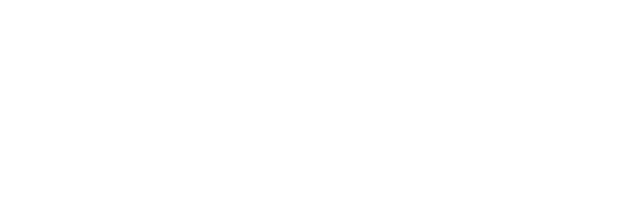
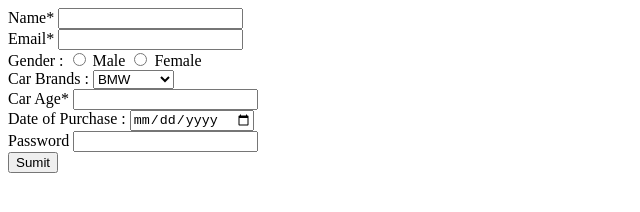
Before and after one commit to acciojob/car-insurance-form-R-K-96, a website: page main.html in a window 1280 px wide. Shown: the whole page, without its empty margins (0-640 px from the left). Drawn offline with Linux system fonts and the light colour scheme.

Commit message:
created a submission

```diff
--- a/main.html
+++ b/main.html
@@ -8,6 +8,55 @@
 
 <body>
 	<!-- the entire body must be written by student -->
+	<form method="post">
+
+		<div>
+			<label for=name>Name*</label>
+			<input type = name id=name required>
+		</div>
+
+		<div>
+			<label for=email>Email*</label>
+			<input type =email id=email required>
+		</div>
+
+		<div>
+			<label for=gender>Gender :</label>
+			<input type = "radio" id=gender required>
+			<span>Male</span>
+			<input type = "radio" id= gender required>
+			<span>Female</span>
+		</div>
+
+		<div>
+
+			<label for= carbrands>Car Brands :</label>
+			<select id =cars>
+				<option>BMW</option>
+				<option>Audi</option>
+				<option>Mercedez</option>
+			</select>
+		</div>
+
+		<div>
+
+			<label for=carage>Car Age*</label>
+			<input type="number" id=carage required>
+		</div>
+
+		<div>
+			<label for=dop>Date of Purchase :</label>
+			<input type="date" id=dop required>
+		</div>
+
+		<div>
+			<label for=password>Password </label>
+			<input type= "password" id=password required>
+		</div>
+
+		<button type="submit">Sumit</button>
+
+	</form>
     <script type="text/javascript" src="./script.js">
 </script>
 
```
